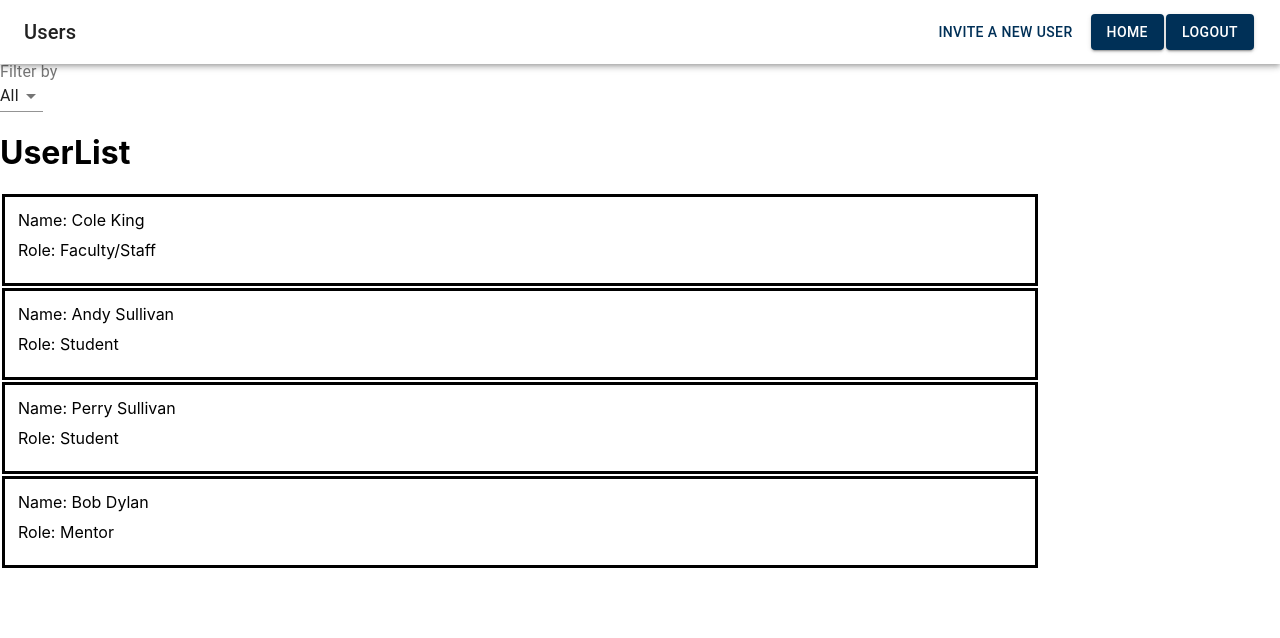
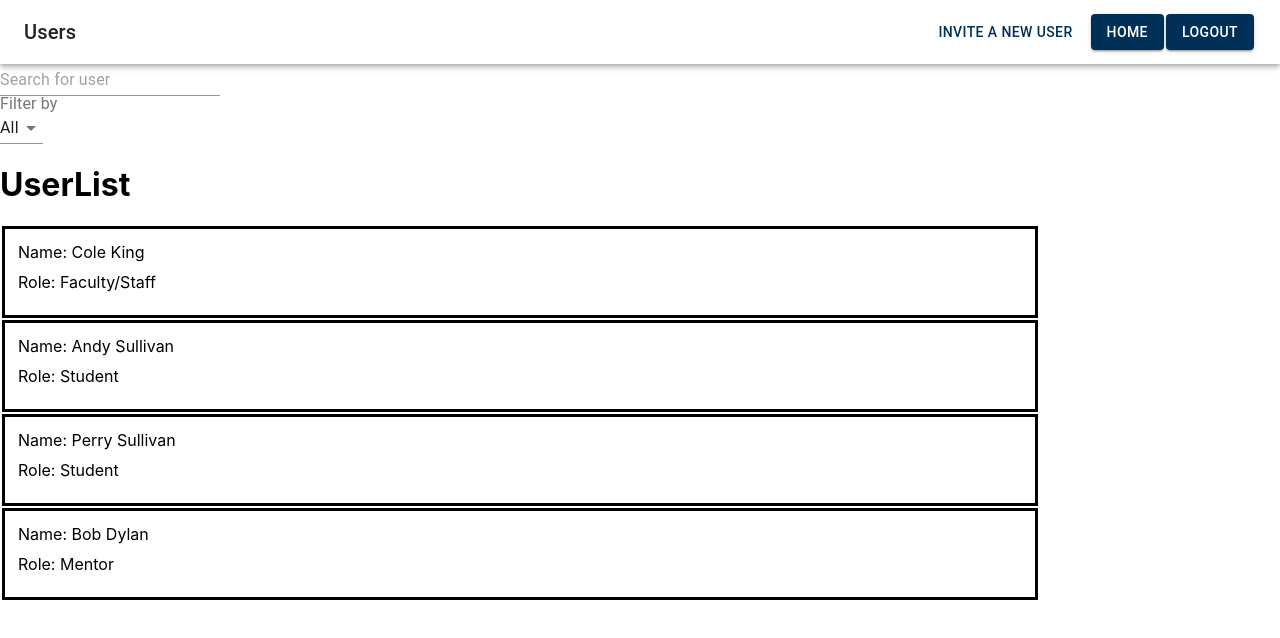
Before and after one commit to Excel-Tracker-Team-9302/excel-tracker, a React (Create React App) app in the folder excel-tracker-application/: page /users in a window 1280 px wide. Shown: the top 638 px of the page. Built offline with nearby package versions, Linux system fonts and the light colour scheme.

Commit message:
add search

```diff
--- a/excel-tracker-application/src/components/Users.js
+++ b/excel-tracker-application/src/components/Users.js
@@ -8,9 +8,10 @@ import {
 import Header from './Home/Header.js';
 import {dummyData} from './../services/DummyData';
 import UserList from './UserView/UserList';
-import { InputLabel } from '@material-ui/core';
+import { InputLabel, Input } from '@material-ui/core';
 import { Select } from '@material-ui/core';
 import { MenuItem} from '@material-ui/core';
+import TextField from '@material-ui/core/TextField';
 
 class Users extends React.Component {
 
@@ -18,10 +19,12 @@ class Users extends React.Component {
     super(props);
 
     this.state = {
-        selected: "All"
+        selected: "All",
+        username: ""
     }
 
     this.handleLogout = this.handleLogout.bind(this);
+    this.handleChangeUsername = this.handleChangeUsername.bind(this);
   }
 
   handleLogout() {
@@ -30,6 +33,11 @@ class Users extends React.Component {
   handleChange(value) {
     this.setState({selected: value });
   }
+
+  handleChangeUsername(value) {
+    this.setState({username: value})
+    console.log(this.state.username)
+  };
   render() {
       return (
 
@@ -37,6 +45,11 @@ class Users extends React.Component {
           <Header handleLogout={() => this.handleLogout} pageName="Users"/>
           <div className="Users">
 
+        <Input
+        type = "text"
+        placeholder="Search for user"
+        onChange={ event => this.handleChangeUsername(event.target.value) }
+        />
           <InputLabel id="label">Filter by</InputLabel>
             <Select labelId="label"
             id="select"
@@ -53,7 +66,8 @@ class Users extends React.Component {
 
           <h1>UserList</h1>
           <UserList users={dummyData.users.filter(user => {
-    return user.role === this.state.selected || this.state.selected == "All";
+    return (user.role === this.state.selected || this.state.selected == "All")
+    && (user.name.toLowerCase().includes(this.state.username.toLowerCase()) || this.state.username === "");
 })} />
           </div>
 
```
